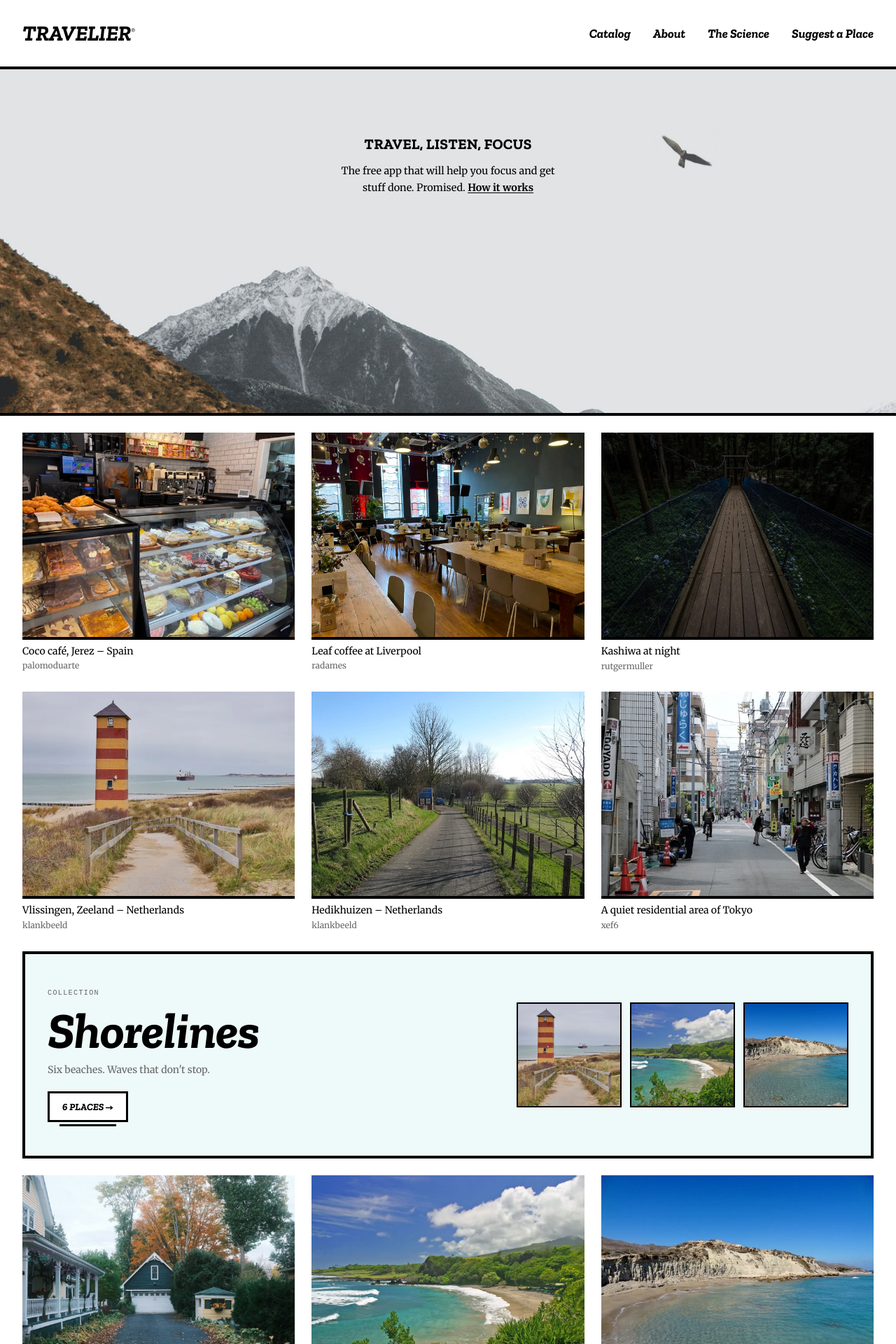
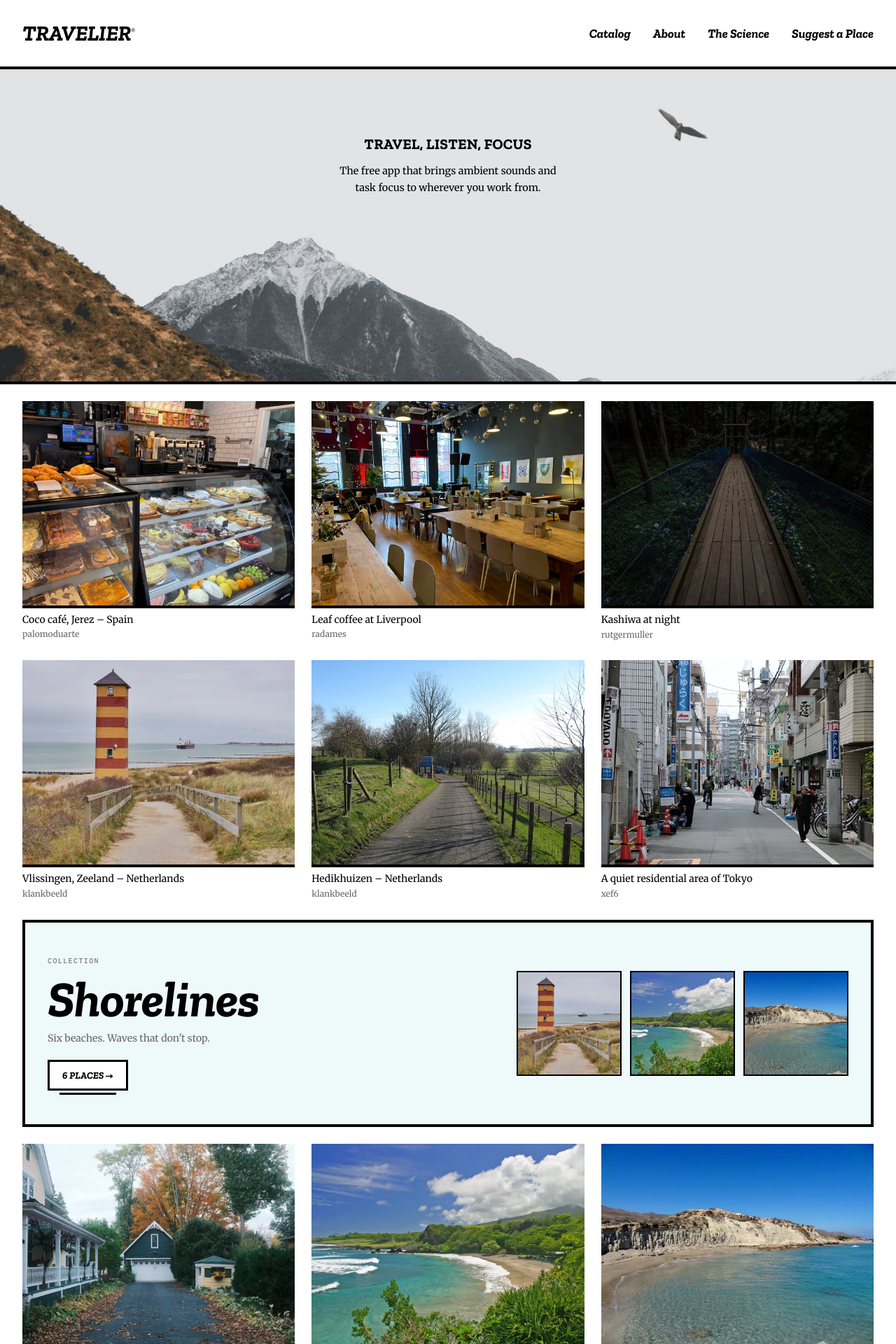
Before and after one commit to 3oheme/travelier, a Jekyll site: the page built from index.html, in a window 1280 px wide. Shown: the top 1920 px of the page at 70% size. Built offline with Jekyll 4.4.1, drawn with Linux system fonts in a browser that asks for light colours; comment, search, counter and statistics services are not loaded.

Commit message:
content(home): refine hero subtitle copy and css tweaks
Co-Authored-By: Claude Sonnet 4.6 <noreply@anthropic.com>

```diff
--- a/assets/css/main.css
+++ b/assets/css/main.css
@@ -214,7 +214,7 @@ button { cursor: pointer; font: inherit; }
 
 /* ── home hero ───────────────────────────────────────────── */
 .home-hero {
-  min-height: 55vh;
+  min-height: 40vh;
   background-color: var(--paper);
   background-image: url('/assets/img/home-hero.webp');
   background-repeat: no-repeat;
@@ -225,6 +225,10 @@ button { cursor: pointer; font: inherit; }
   align-items: flex-start;
   padding: var(--sp-24) var(--gutter) var(--sp-12);
   border-bottom: var(--rule-4) solid var(--ink);
+}
+
+@media (min-width: 1025px) {
+  .home-hero { min-height: 50vh; }
 }
 
 .home-hero__inner {
--- a/index.html
+++ b/index.html
@@ -5,7 +5,7 @@ layout: default
 <section class="home-hero">
   <div class="home-hero__inner">
     <h1 class="home-hero__title">Travel, Listen, Focus</h1>
-    <p class="home-hero__sub">The free app that will help you focus and get stuff done. Promised. <a href="/science/" class="home-hero__cta">How it works</a></p>
+    <p class="home-hero__sub">The free app that brings ambient sounds and task focus to wherever you work from.</p>
   </div>
 </section>
 
```
